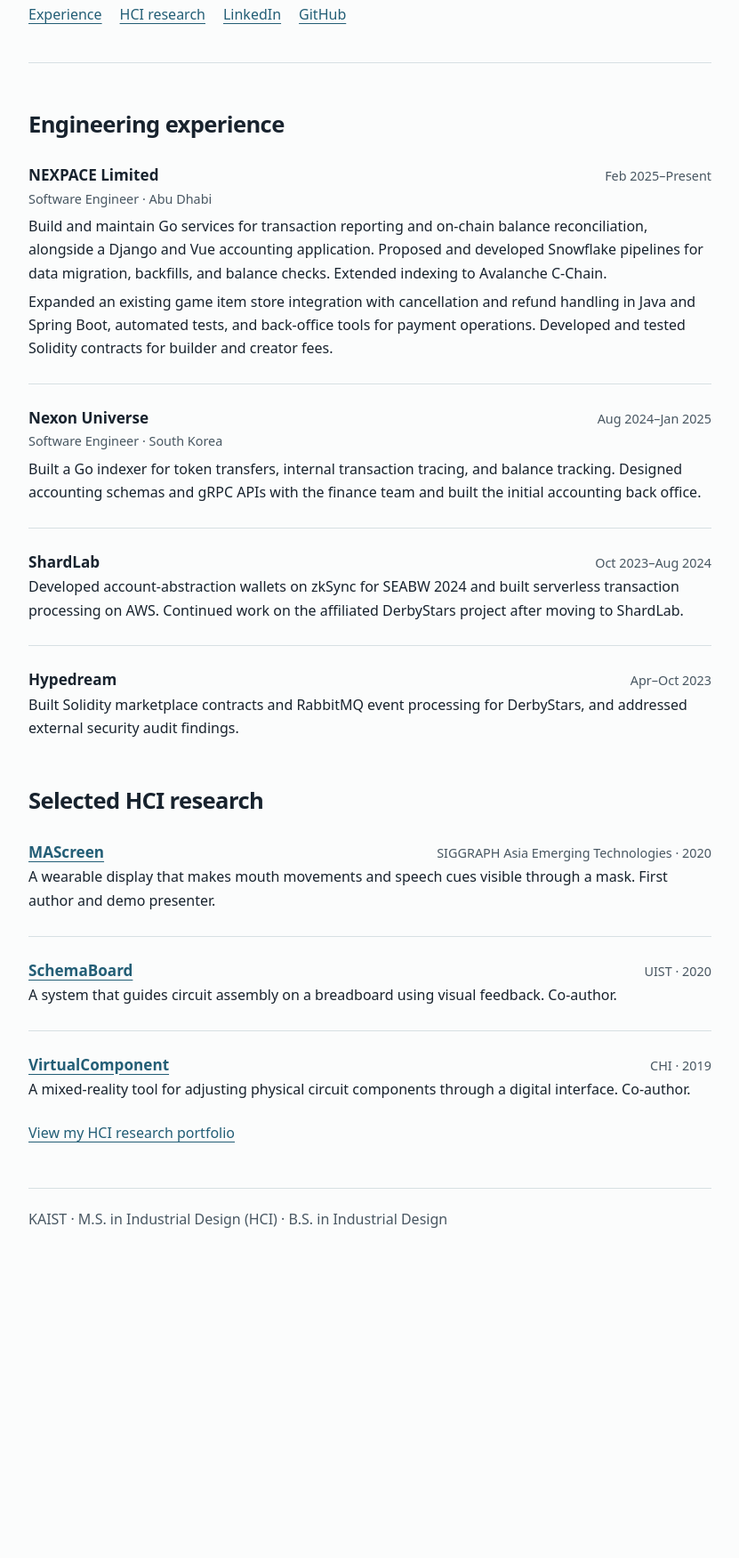
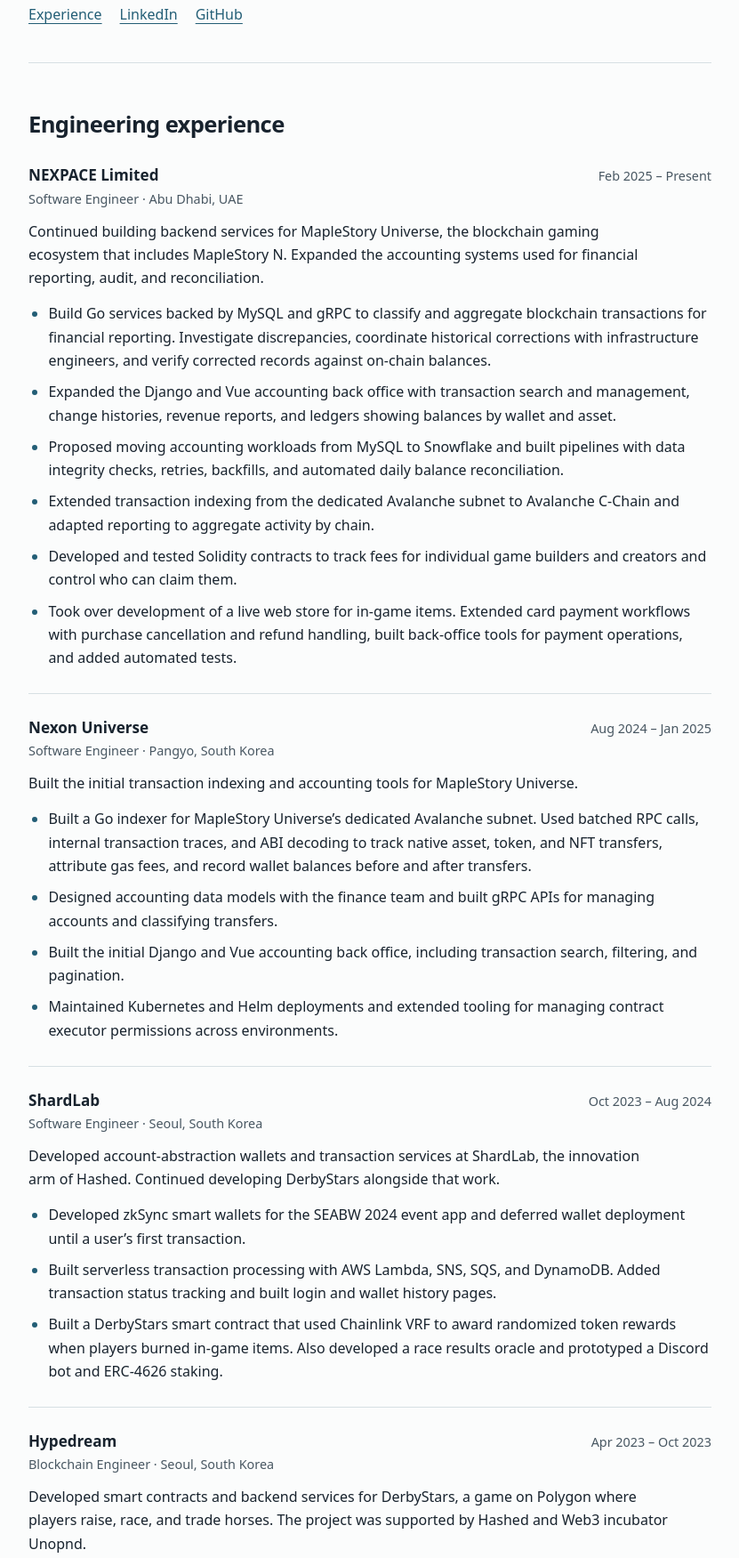
Before and after one commit to hyenne/hyenne.github.io, a plain HTML site: page index.html in a window 1280 px wide. Shown: the part 319-2070 px from the top of the page at 89% size, without its empty margins (224-1055 px from the left). Before the commit the page ends 1783 px from the top, so only its background shows below. Drawn offline with Linux system fonts and the light colour scheme.

Commit message:
Expand engineering experience on resume site

```diff
--- a/index.html
+++ b/index.html
@@ -3,7 +3,7 @@
 <head>
 <meta charset="utf-8">
 <meta name="viewport" content="width=device-width, initial-scale=1">
-<meta name="description" content="Hyein Lee, backend software engineer. Experience in Go, data systems, and payments, with selected HCI research from KAIST.">
+<meta name="description" content="Hyein Lee, backend engineer working on Go services, transaction data pipelines, and blockchain applications.">
 <title>Hyein Lee · Backend Engineer</title>
 <style>
 :root { color-scheme: light; --ink:#18232e; --muted:#485762; --accent:#235e76; --line:#d7e0e3; --paper:#fbfcfc; }
@@ -24,10 +24,15 @@ article + article { margin-top:1.65rem; padding-top:1.5rem; border-top:1px solid
 .entry { display:flex; justify-content:space-between; column-gap:1rem; flex-wrap:wrap; align-items:baseline; }
 h3 { font-size:1.07rem; }
 .meta { color:var(--muted); font-size:.9rem; }
-article p + p { margin-top:.35rem; }
+article p + p { margin-top:.6rem; }
+.entry-context { margin-top:.7rem; max-width:45rem; }
+article ul { margin:.85rem 0 0; padding-inline-start:1.4rem; list-style:disc outside; }
+article li + li { margin-top:.55rem; }
+article li::marker { color:var(--accent); }
+.education-list { margin:0; padding-inline-start:1.4rem; }
+#research { padding-top:2.5rem; border-top:1px solid var(--line); }
 .research-link { margin-top:1.45rem; }
-footer { margin-top:3rem; padding-top:1.35rem; border-top:1px solid var(--line); color:var(--muted); }
-@media print { body {background:white;} main {padding:0;} nav {display:none;} article {break-inside:avoid;} section {margin-top:1.5rem;} }
+@media print { body {background:white;} main {padding:0;} nav {display:none;} article {break-inside:auto;} h3 {break-after:avoid;} li {break-inside:avoid;} section {margin-top:1.5rem;} }
 </style>
 </head>
 <body>
@@ -35,27 +40,69 @@ footer { margin-top:3rem; padding-top:1.35rem; border-top:1px solid var(--line);
 <header>
 <h1>Hyein Lee</h1>
 <p class="tagline">Backend Engineer · Go, Data Systems &amp; Payments</p>
-<p class="intro">I build backend services and internal tools for financial reporting and game commerce. My work spans transaction processing, on-chain reconciliation, and card payment workflows. I studied human-computer interaction at KAIST.</p>
+<p class="intro">I build backend services, transaction data pipelines, and smart contracts. My recent work spans Go services for financial reporting, reconciliation tools for finance and audit teams, and payment workflows for a live game item store.</p>
 <nav aria-label="Profile and page links">
 <a href="#experience">Experience</a>
-<a href="#research">HCI research</a>
 <a href="https://www.linkedin.com/in/hyeinlee601/">LinkedIn</a>
 <a href="https://github.com/hyenne">GitHub</a>
 </nav>
 </header>
 <section id="experience" aria-labelledby="experience-heading">
 <h2 id="experience-heading">Engineering experience</h2>
-<article><div class="entry"><h3>NEXPACE Limited</h3><p class="meta">Feb 2025–Present</p></div>
-<p class="meta">Software Engineer · Abu Dhabi</p>
-<p>Build and maintain Go services for transaction reporting and on-chain balance reconciliation, alongside a Django and Vue accounting application. Proposed and developed Snowflake pipelines for data migration, backfills, and balance checks. Extended indexing to Avalanche C-Chain.</p>
-<p>Expanded an existing game item store integration with cancellation and refund handling in Java and Spring Boot, automated tests, and back-office tools for payment operations. Developed and tested Solidity contracts for builder and creator fees.</p></article>
-<article><div class="entry"><h3>Nexon Universe</h3><p class="meta">Aug 2024–Jan 2025</p></div>
-<p class="meta">Software Engineer · South Korea</p>
-<p>Built a Go indexer for token transfers, internal transaction tracing, and balance tracking. Designed accounting schemas and gRPC APIs with the finance team and built the initial accounting back office.</p></article>
-<article><div class="entry"><h3>ShardLab</h3><p class="meta">Oct 2023–Aug 2024</p></div>
-<p>Developed account-abstraction wallets on zkSync for SEABW 2024 and built serverless transaction processing on AWS. Continued work on the affiliated DerbyStars project after moving to ShardLab.</p></article>
-<article><div class="entry"><h3>Hypedream</h3><p class="meta">Apr–Oct 2023</p></div>
-<p>Built Solidity marketplace contracts and RabbitMQ event processing for DerbyStars, and addressed external security audit findings.</p></article>
+<article>
+<div class="entry"><h3>NEXPACE Limited</h3><p class="meta">Feb 2025 – Present</p></div>
+<p class="meta">Software Engineer · Abu Dhabi, UAE</p>
+<p class="entry-context">Continued building backend services for MapleStory Universe, the blockchain gaming ecosystem that includes MapleStory N. Expanded the accounting systems used for financial reporting, audit, and reconciliation.</p>
+<ul>
+<li>Build Go services backed by MySQL and gRPC to classify and aggregate blockchain transactions for financial reporting. Investigate discrepancies, coordinate historical corrections with infrastructure engineers, and verify corrected records against on-chain balances.</li>
+<li>Expanded the Django and Vue accounting back office with transaction search and management, change histories, revenue reports, and ledgers showing balances by wallet and asset.</li>
+<li>Proposed moving accounting workloads from MySQL to Snowflake and built pipelines with data integrity checks, retries, backfills, and automated daily balance reconciliation.</li>
+<li>Extended transaction indexing from the dedicated Avalanche subnet to Avalanche C-Chain and adapted reporting to aggregate activity by chain.</li>
+<li>Developed and tested Solidity contracts to track fees for individual game builders and creators and control who can claim them.</li>
+<li>Took over development of a live web store for in-game items. Extended card payment workflows with purchase cancellation and refund handling, built back-office tools for payment operations, and added automated tests.</li>
+</ul>
+</article>
+<article>
+<div class="entry"><h3>Nexon Universe</h3><p class="meta">Aug 2024 – Jan 2025</p></div>
+<p class="meta">Software Engineer · Pangyo, South Korea</p>
+<p class="entry-context">Built the initial transaction indexing and accounting tools for MapleStory Universe.</p>
+<ul>
+<li>Built a Go indexer for MapleStory Universe’s dedicated Avalanche subnet. Used batched RPC calls, internal transaction traces, and ABI decoding to track native asset, token, and NFT transfers, attribute gas fees, and record wallet balances before and after transfers.</li>
+<li>Designed accounting data models with the finance team and built gRPC APIs for managing accounts and classifying transfers.</li>
+<li>Built the initial Django and Vue accounting back office, including transaction search, filtering, and pagination.</li>
+<li>Maintained Kubernetes and Helm deployments and extended tooling for managing contract executor permissions across environments.</li>
+</ul>
+</article>
+<article>
+<div class="entry"><h3>ShardLab</h3><p class="meta">Oct 2023 – Aug 2024</p></div>
+<p class="meta">Software Engineer · Seoul, South Korea</p>
+<p class="entry-context">Developed account-abstraction wallets and transaction services at ShardLab, the innovation arm of Hashed. Continued developing DerbyStars alongside that work.</p>
+<ul>
+<li>Developed zkSync smart wallets for the SEABW 2024 event app and deferred wallet deployment until a user’s first transaction.</li>
+<li>Built serverless transaction processing with AWS Lambda, SNS, SQS, and DynamoDB. Added transaction status tracking and built login and wallet history pages.</li>
+<li>Built a DerbyStars smart contract that used Chainlink VRF to award randomized token rewards when players burned in-game items. Also developed a race results oracle and prototyped a Discord bot and ERC-4626 staking.</li>
+</ul>
+</article>
+<article>
+<div class="entry"><h3>Hypedream</h3><p class="meta">Apr 2023 – Oct 2023</p></div>
+<p class="meta">Blockchain Engineer · Seoul, South Korea</p>
+<p class="entry-context">Developed smart contracts and backend services for DerbyStars, a game on Polygon where players raise, race, and trade horses. The project was supported by Hashed and Web3 incubator Unopnd.</p>
+<ul>
+<li>Built Solidity marketplace contracts that enabled purchases with multiple payment tokens. Documented contract behavior for a third-party security audit and addressed the findings.</li>
+<li>Built a queue-based Polygon event pipeline that resumed from saved checkpoints after a restart. Added duplicate detection and consistency checks to identify missing events after chain reorganizations.</li>
+<li>Built an operations dashboard for blockchain events, errors, and API usage.</li>
+</ul>
+</article>
+</section>
+<section id="education" aria-labelledby="education-heading">
+<h2 id="education-heading">Education</h2>
+<article>
+<h3>KAIST</h3>
+<ul class="education-list">
+<li>M.S. in Industrial Design, Human–Computer Interaction · 2018–2020</li>
+<li>B.S. in Industrial Design, cum laude · 2013–2018</li>
+</ul>
+</article>
 </section>
 <section id="research" aria-labelledby="research-heading">
 <h2 id="research-heading">Selected HCI research</h2>
@@ -67,7 +114,6 @@ footer { margin-top:3rem; padding-top:1.35rem; border-top:1px solid var(--line);
 <p>A mixed-reality tool for adjusting physical circuit components through a digital interface. Co-author.</p></article>
 <p class="research-link"><a href="https://thehil6014.wixsite.com/mysite">View my HCI research portfolio</a></p>
 </section>
-<footer>KAIST · M.S. in Industrial Design (HCI) · B.S. in Industrial Design</footer>
 </main>
 </body>
 </html>
```
